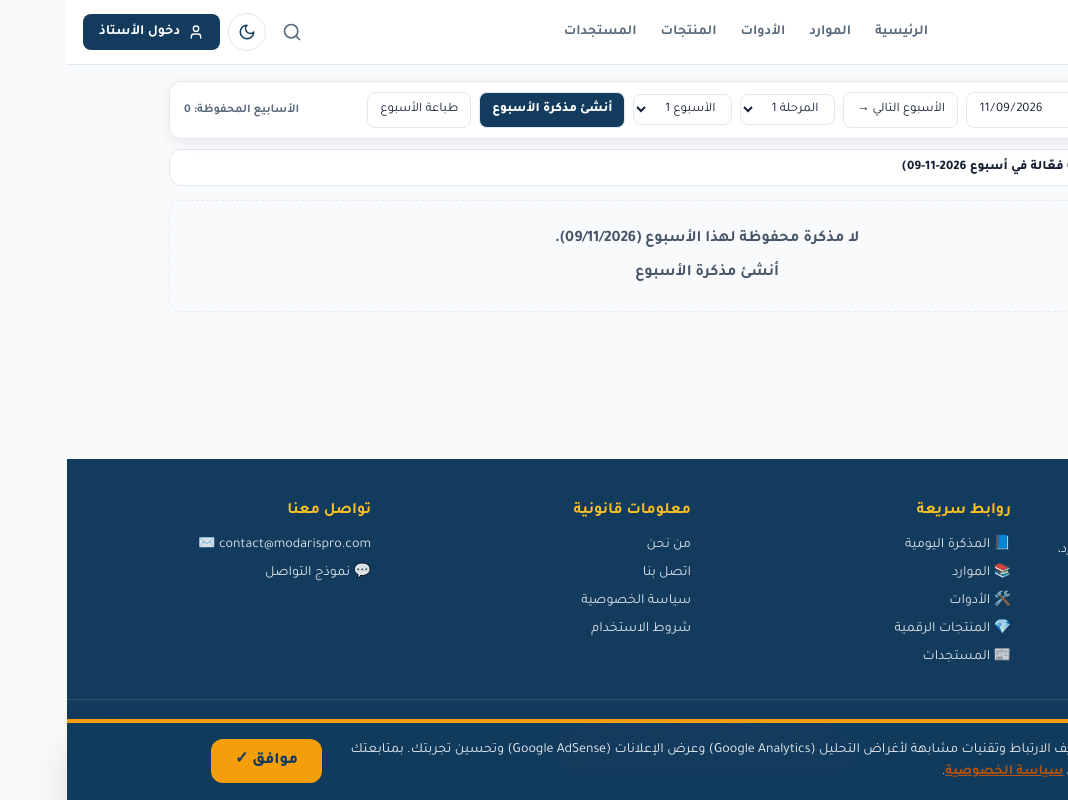
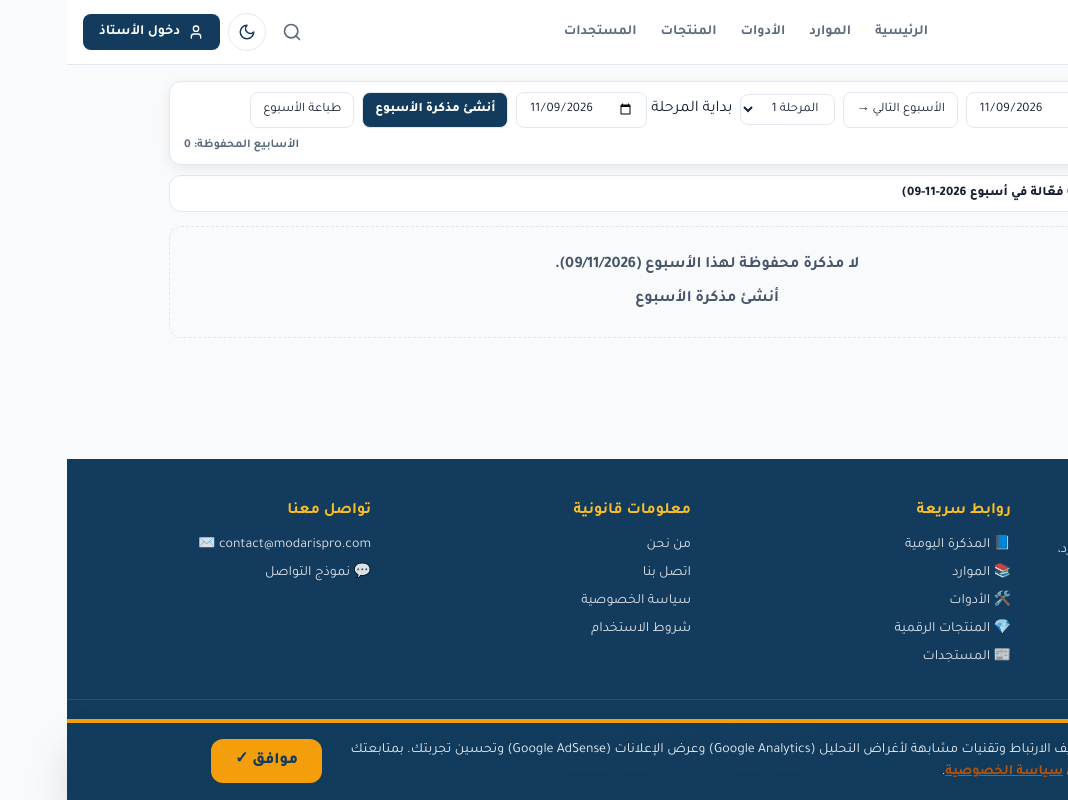
Before and after one commit to modarispro01-lab/moudaris-pro, a Next.js app: page /tools/week-memo in a window 1280 px wide. Shown: the whole page, without its empty margins (212-1280 px from the left). Built offline with nearby package versions, Linux system fonts and the light colour scheme.

Commit message:
الميزة: الأسبوع التربوي يُحسب تلقائيًا من بداية المرحلة وحذف خانة الأسبوع

```diff
--- a/src/components/week-memo/WeekMemoApp.tsx
+++ b/src/components/week-memo/WeekMemoApp.tsx
@@ -93,15 +93,15 @@ export default function WeekMemoApp({ catalog }: { catalog: Catalog }) {
             <option key={i} value={i}>المرحلة {i + 1}</option>
           ))}
         </select>
-        <select
-          value={wm.weekNumber}
-          onChange={(e) => wm.setWeekNumber(Number(e.target.value))}
-          aria-label="رقم الأسبوع"
-        >
-          {[1, 2, 3, 4, 5, 6].map((n) => (
-            <option key={n} value={n}>الأسبوع {n}</option>
-          ))}
-        </select>
+        <label>
+          بداية المرحلة{" "}
+          <input
+            type="date"
+            value={wm.stageStart}
+            onChange={(e) => wm.setStageStart(e.target.value)}
+            aria-label="بداية المرحلة"
+          />
+        </label>
 
         {wm.week ? (
           regenAsk ? (
@@ -176,10 +176,11 @@ export default function WeekMemoApp({ catalog }: { catalog: Catalog }) {
             const orderIndex = DAY_ORDER.indexOf(day.dayId);
             const ordinalIndex = (day.cycleDay ?? orderIndex + 1) - 1;
             const ordinal = ORDINALS[ordinalIndex] ?? `اليوم ${ordinalIndex + 1}`;
+            const weekNo = day.weekNumber ?? wm.week?.weekNumber ?? 1;
             return (
               <section className="wm-day" key={day.date}>
                 <div className="wm-day-head">
-                  <h2>{ordinal}</h2>
+                  <h2>الأسبوع {weekNo} — {ordinal}</h2>
                   <span className="wm-date">{toDisplayDate(day.date)}</span>
                   {day.skip ? (
                     <span className="wm-day-badge">
--- a/src/components/week-memo/WeekPrintSheet.tsx
+++ b/src/components/week-memo/WeekPrintSheet.tsx
@@ -31,7 +31,7 @@ export default function WeekPrintSheet({ week, profile, stageIndex, subjectNames
     .flatMap((day) =>
       dayToMemoSheets(day, {
         profile,
-        weekNumber: week.weekNumber,
+        weekNumber: day.weekNumber ?? week.weekNumber,
         stageIndex,
         subjectNames,
         dayOrdinal: (day.cycleDay ?? DAY_ORDER.indexOf(day.dayId) + 1) - 1,
--- a/src/components/week-memo/useWeekMemo.ts
+++ b/src/components/week-memo/useWeekMemo.ts
@@ -14,7 +14,7 @@ import type { DayId, TimetableState } from "@/components/timetable/types";
 import type { Catalog } from "@/components/daily-memo/types";
 import { generateWeek } from "@/lib/week-memo-generator";
 import { buildNonSchoolDays, mondayOfIso } from "@/lib/moroccan-calendar";
-import { cycleDayNumbers, sessionCarryFor } from "@/lib/cycle-days";
+import { cyclePositions, sessionCarryFor } from "@/lib/cycle-days";
 import { sessionTripleKeys } from "@/lib/timetable-memo-bridge";
 import type {
   CalendarDay,
@@ -27,8 +27,8 @@ import type {
 } from "@/components/workspace/types";
 import { readWorkspace, useWorkspace } from "@/components/workspace/useWorkspace";
 
-     /** ترتيب أيام العمل — يطابق ترتيب cycle-days.ts */
-     const DAY_ORDER = ["mon", "tue", "wed", "thu", "fri", "sat"] as const;
+/** ترتيب أيام العمل — يطابق ترتيب cycle-days.ts */
+const DAY_ORDER = ["mon", "tue", "wed", "thu", "fri", "sat"] as const;
 
 export interface UseWeekMemoResult {
   timetable: TimetableState | null;
@@ -44,8 +44,9 @@ export interface UseWeekMemoResult {
   setWeekStart: (v: string) => void;
   stageIndex: number;
   setStageIndex: (v: number) => void;
-  weekNumber: number;
-  setWeekNumber: (v: number) => void;
+  /** بداية المرحلة (تاريخ الاثنين ISO) — نقطة الصفر لحساب الأسبوع التربوي */
+  stageStart: string;
+  setStageStart: (v: string) => void;
   generate: () => void;
   regenerate: () => void;
   updateLesson: (lessonId: string, patch: Partial<LessonDocPatch>) => void;
@@ -108,7 +109,7 @@ export function useWeekMemo(catalog: Catalog): UseWeekMemoResult {
   /* مدخلات المولّد */
   const [weekStart, setWeekStart] = useState("");
   const [stageIndex, setStageIndex] = useState(0);
-  const [weekNumber, setWeekNumber] = useState(1);
+  const [stageStartState, setStageStartState] = useState("");
 
   /* تحذيرات آخر توليد (تُعرض في الشريط الأعلى) */
   const [warnings, setWarnings] = useState<string[]>([]);
@@ -140,16 +141,52 @@ export function useWeekMemo(catalog: Catalog): UseWeekMemoResult {
     [workspace.weeks, weekStart]
   );
 
+  /* المرحلة الحالية وبدايتها: نقطة الصفر لحساب الأسبوع التربوي */
+  const stageId = "stage-" + (stageIndex + 1);
+  const stageStart =
+    stageStartState || workspace.stageStart?.[stageId] || weekStart || currentMondayIso();
+
+  /* القيمة الافتراضية: المخزّنة، وإلا أقدم أسبوع محفوظ في المرحلة، وإلا الاثنين الحالي */
+  useEffect(() => {
+    if (!ready) return;
+    const stored = workspace.stageStart?.[stageId];
+    if (stored) {
+      setStageStartState(stored);
+      return;
+    }
+    const earliest = workspace.weeks
+      .filter((w) => w.stageId === stageId)
+      .map((w) => w.isoWeekStart)
+      .sort()[0];
+    setStageStartState(earliest ?? currentMondayIso());
+  }, [ready, stageId, workspace.stageStart, workspace.weeks]);
+
+  const setStageStart = useCallback(
+    (value: string) => {
+      setStageStartState(value);
+      update((ws) => ({
+        ...ws,
+        stageStart: { ...(ws.stageStart ?? {}), [stageId]: value },
+      }));
+    },
+    [update, stageId]
+  );
+
   /* الحفظ المشترك: يستبدل الأسبوع بنفس المعرّف داخل workspace.weeks */
   const saveWeek = useCallback(
     (newWeek: WeekDoc, wsWarnings: string[]) => {
-      /* ترقيم اليوم التربوي: دورة متصلة داخل المرحلة (العطلة لا تحجز رقمًا) */
-      const numbers = cycleDayNumbers(newWeek.isoWeekStart, newWeek.weekNumber, calendar);
+      /* ترقيم اليوم والأسبوع التربوي: العطلة لا تحجز رقمًا */
+      const positions = cyclePositions({
+        stageStartIso: stageStart,
+        targetWeekStart: newWeek.isoWeekStart,
+        calendar,
+      });
       const decorated: WeekDoc = {
         ...newWeek,
-        days: newWeek.days.map((day) =>
-          numbers[day.dayId] ? { ...day, cycleDay: numbers[day.dayId] } : day
-        ),
+        days: newWeek.days.map((day) => {
+          const pos = positions[day.dayId];
+          return pos ? { ...day, cycleDay: pos.day, weekNumber: pos.week } : day;
+        }),
       };
       update((ws) => ({
         ...ws,
@@ -157,7 +194,7 @@ export function useWeekMemo(catalog: Catalog): UseWeekMemoResult {
       }));
       setWarnings(wsWarnings);
     },
-    [update, calendar]
+    [update, calendar, stageStart]
   );
 
   /** التوليد الأول: إن وُجد أسبوع محفوظ يُسأل المستخدم قبل الاستبدال */
@@ -170,11 +207,21 @@ export function useWeekMemo(catalog: Catalog): UseWeekMemoResult {
         return;
       }
     }
-    /* سياق الدورة: أرقام الأيام + حمل تسلسل الحصص قبل هذا الأسبوع */
-    const cycleDayByDay = cycleDayNumbers(start, weekNumber, calendar);
+    /* سياق المرحلة: موضع كل يوم + حمل تسلسل الحصص قبل هذا الأسبوع */
+    const positions = cyclePositions({
+      stageStartIso: stageStart,
+      targetWeekStart: start,
+      calendar,
+    });
+    const cyclePosByDay: Record<string, { week: number; day: number }> = {};
+    const cycleDayByDay: Record<string, number> = {};
+    for (const [dayId, pos] of Object.entries(positions)) {
+      cyclePosByDay[dayId] = { week: pos.week, day: pos.day };
+      cycleDayByDay[dayId] = pos.day;
+    }
     const sessionCarry = sessionCarryFor({
       targetWeekStart: start,
-      weekNumber,
+      stageStartIso: stageStart,
       calendar,
       dayOrder: DAY_ORDER,
       keysForDay: (dayId) => sessionTripleKeys(timetable, dayId as DayId),
@@ -183,26 +230,36 @@ export function useWeekMemo(catalog: Catalog): UseWeekMemoResult {
       state: timetable,
       catalog,
       stageIndex,
-      weekNumber,
       weekStart: start,
       nonSchoolDays,
       cycleDayByDay,
+      cyclePosByDay,
       sessionCarry,
     });
     setWeekStart(start);
     saveWeek(newWeek, ws);
-  }, [timetable, catalog, stageIndex, weekNumber, weekStart, workspace.weeks, saveWeek, nonSchoolDays, calendar]);
+  }, [timetable, catalog, stageIndex, stageStart, weekStart, workspace.weeks, saveWeek, nonSchoolDays, calendar]);
 
   /** إعادة التوليد بلا سؤال — الزر في الواجهة يطلب التأكيد الصريح قبل ندائها */
   const regenerate = useCallback(() => {
     if (!timetable) return;
     const start = mondayOfIso(weekStart || currentMondayIso());
     if (!start) return;
-    /* سياق الدورة: أرقام الأيام + حمل تسلسل الحصص قبل هذا الأسبوع */
-    const cycleDayByDay = cycleDayNumbers(start, weekNumber, calendar);
+    /* سياق المرحلة: موضع كل يوم + حمل تسلسل الحصص قبل هذا الأسبوع */
+    const positions = cyclePositions({
+      stageStartIso: stageStart,
+      targetWeekStart: start,
+      calendar,
+    });
+    const cyclePosByDay: Record<string, { week: number; day: number }> = {};
+    const cycleDayByDay: Record<string, number> = {};
+    for (const [dayId, pos] of Object.entries(positions)) {
+      cyclePosByDay[dayId] = { week: pos.week, day: pos.day };
+      cycleDayByDay[dayId] = pos.day;
+    }
     const sessionCarry = sessionCarryFor({
       targetWeekStart: start,
-      weekNumber,
+      stageStartIso: stageStart,
       calendar,
       dayOrder: DAY_ORDER,
       keysForDay: (dayId) => sessionTripleKeys(timetable, dayId as DayId),
@@ -211,15 +268,15 @@ export function useWeekMemo(catalog: Catalog): UseWeekMemoResult {
       state: timetable,
       catalog,
       stageIndex,
-      weekNumber,
       weekStart: start,
       nonSchoolDays,
       cycleDayByDay,
+      cyclePosByDay,
       sessionCarry,
     });
     setWeekStart(start);
     saveWeek(newWeek, ws);
-  }, [timetable, catalog, stageIndex, weekNumber, weekStart, saveWeek, nonSchoolDays, calendar]);
+  }, [timetable, catalog, stageIndex, stageStart, weekStart, saveWeek, nonSchoolDays, calendar]);
 
   /** تعديل حصة داخل الأسبوع المحفوظ + وسم edited=true */
   const updateLesson = useCallback(
@@ -335,8 +392,8 @@ export function useWeekMemo(catalog: Catalog): UseWeekMemoResult {
     setWeekStart: setWeekStartSafe,
     stageIndex,
     setStageIndex,
-    weekNumber,
-    setWeekNumber,
+    stageStart,
+    setStageStart,
     generate,
     regenerate,
     updateLesson,
```
